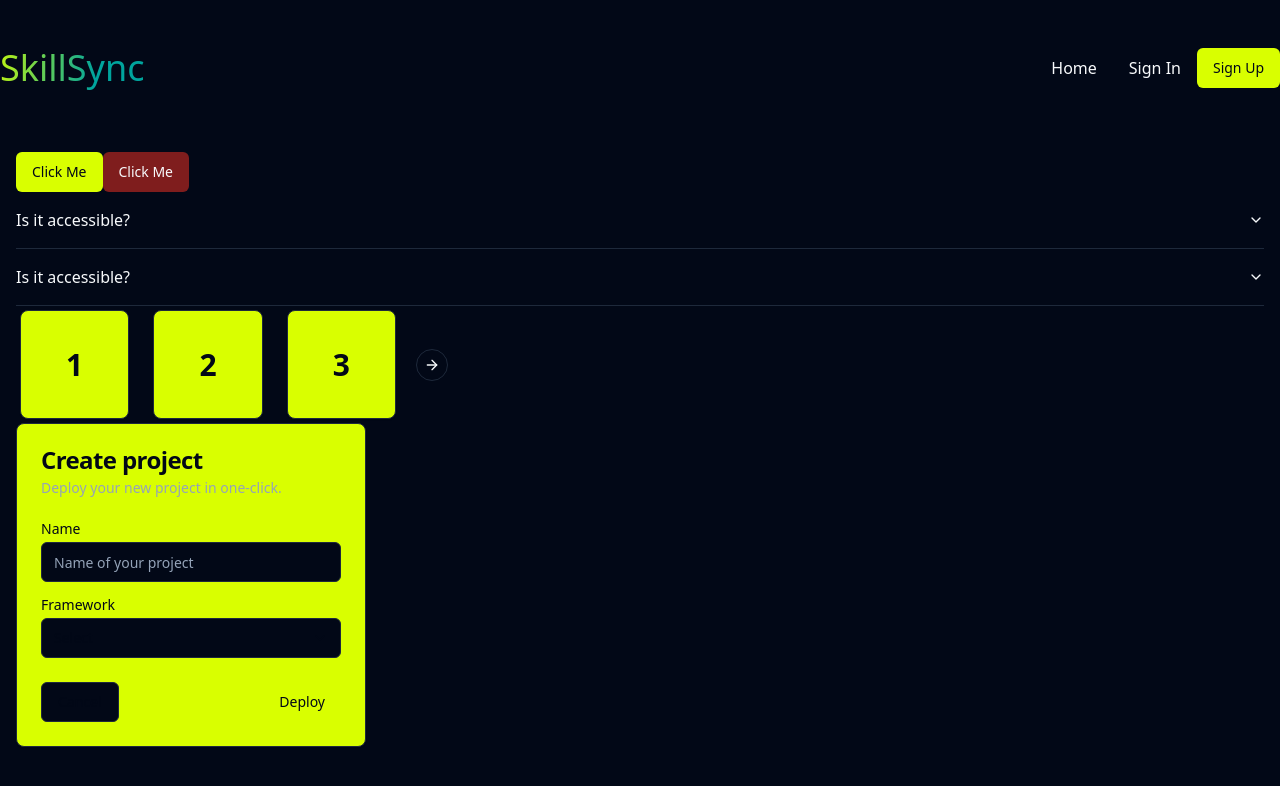
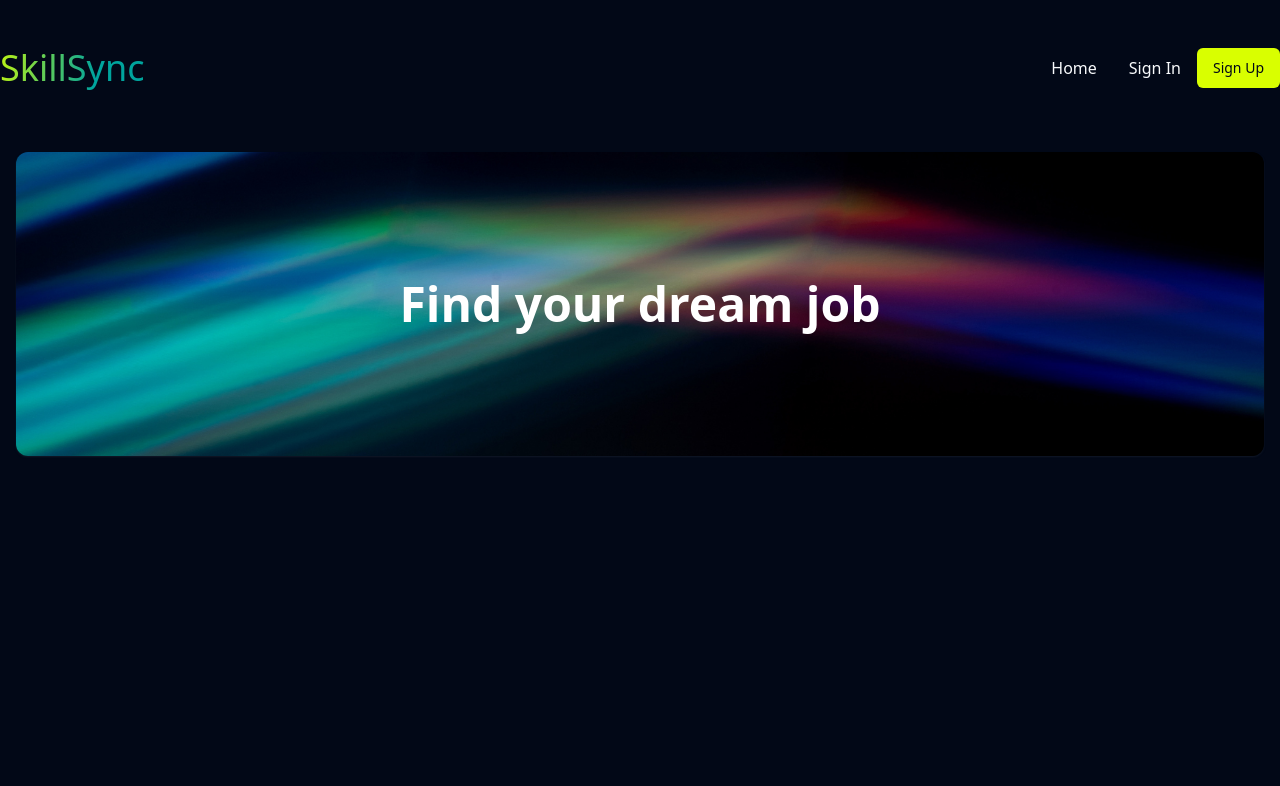
Before and after one commit to Janani-Balasooriya/skill-sync-front-end, a React (Vite) app: page / in a window 1280 px wide. Shown: the top 786 px of the page. Built offline with nearby package versions, Linux system fonts and the light colour scheme.

Commit message:
Add hero section in homepage

```diff
--- a/src/index.css
+++ b/src/index.css
@@ -69,4 +69,9 @@
     -webkit-background-clip: text;
     -webkit-text-fill-color: transparent;
   }
+  .hero{
+    background: url("/assets/home/hero-3.png");
+    background-position: center;
+    background-size: cover;
+  }
 }
--- /dev/null
+++ b/src/pages/home/components/Hero.jsx
@@ -0,0 +1,11 @@
+function Hero(){
+    return (
+        <section className="py-32 flex justify-center items-center rounded-xl shadow-sm shadow-gray-900 border-white hero">
+            <div>
+                <h1 className="text-white text-5xl font-bold">Find your dream job</h1>
+            </div>
+        </section>
+    )
+}
+
+export default Hero;
--- a/src/pages/home/home.page.jsx
+++ b/src/pages/home/home.page.jsx
@@ -1,116 +1,10 @@
-import { Button } from "@/components/ui/button.jsx";
-import {
-  Accordion,
-  AccordionContent,
-  AccordionItem,
-  AccordionTrigger,
-} from "@/components/ui/accordion"
-import {
-  Carousel,
-  CarouselContent,
-  CarouselItem,
-  CarouselNext,
-  CarouselPrevious,
-} from "@/components/ui/carousel"
-import {
-  Card,
-  CardContent,
-  CardDescription,
-  CardFooter,
-  CardHeader,
-  CardTitle,
-} from "@/components/ui/card"
-import { Input } from "@/components/ui/input"
-import { Label } from "@/components/ui/label"
-import {
-  Select,
-  SelectContent,
-  SelectItem,
-  SelectTrigger,
-  SelectValue,
-} from "@/components/ui/select"
+import Hero from "./components/Hero";
 
 function HomePage() {
   return (
-    <main className='p-4'>
-      <Button>Click Me</Button>
-      <Button variant="destructive">Click Me</Button>
-
-      <Accordion type="single" collapsible>
-        <AccordionItem value="item-1">
-          <AccordionTrigger>Is it accessible?</AccordionTrigger>
-          <AccordionContent>
-            Yes. It adheres to the WAI-ARIA design pattern.
-          </AccordionContent>
-        </AccordionItem>
-        <AccordionItem value="item-2">
-          <AccordionTrigger>Is it accessible?</AccordionTrigger>
-          <AccordionContent>
-            Yes. It adheres to the WAI-ARIA design pattern.
-          </AccordionContent>
-        </AccordionItem>
-      </Accordion>
-
-
-      <Carousel
-        opts={{
-          align: "start",
-        }}
-        className="w-full max-w-sm"
-      >
-        <CarouselContent>
-          {Array.from({ length: 5 }).map((_, index) => (
-            <CarouselItem key={index} className="md:basis-1/2 lg:basis-1/3">
-              <div className="p-1">
-                <Card>
-                  <CardContent className="flex aspect-square items-center justify-center p-6">
-                    <span className="text-3xl font-semibold">{index + 1}</span>
-                  </CardContent>
-                </Card>
-              </div>
-            </CarouselItem>
-          ))}
-        </CarouselContent>
-        <CarouselPrevious />
-        <CarouselNext />
-      </Carousel>
-
-      <Card className="w-[350px]">
-        <CardHeader>
-          <CardTitle>Create project</CardTitle>
-          <CardDescription>Deploy your new project in one-click.</CardDescription>
-        </CardHeader>
-        <CardContent>
-          <form>
-            <div className="grid w-full items-center gap-4">
-              <div className="flex flex-col space-y-1.5">
-                <Label htmlFor="name">Name</Label>
-                <Input id="name" placeholder="Name of your project" />
-              </div>
-              <div className="flex flex-col space-y-1.5">
-                <Label htmlFor="framework">Framework</Label>
-                <Select>
-                  <SelectTrigger id="framework">
-                    <SelectValue placeholder="Select" />
-                  </SelectTrigger>
-                  <SelectContent position="popper">
-                    <SelectItem value="next">Next.js</SelectItem>
-                    <SelectItem value="sveltekit">SvelteKit</SelectItem>
-                    <SelectItem value="astro">Astro</SelectItem>
-                    <SelectItem value="nuxt">Nuxt.js</SelectItem>
-                  </SelectContent>
-                </Select>
-              </div>
-            </div>
-          </form>
-        </CardContent>
-        <CardFooter className="flex justify-between">
-          <Button variant="outline">Cancel</Button>
-          <Button>Deploy</Button>
-        </CardFooter>
-      </Card>
-
-    </main>
+    <div className='p-4'>
+      <Hero/>
+    </div>
   );
 }
 
```
Also changed, not shown: public/assets/home/hero-3.png (added).
